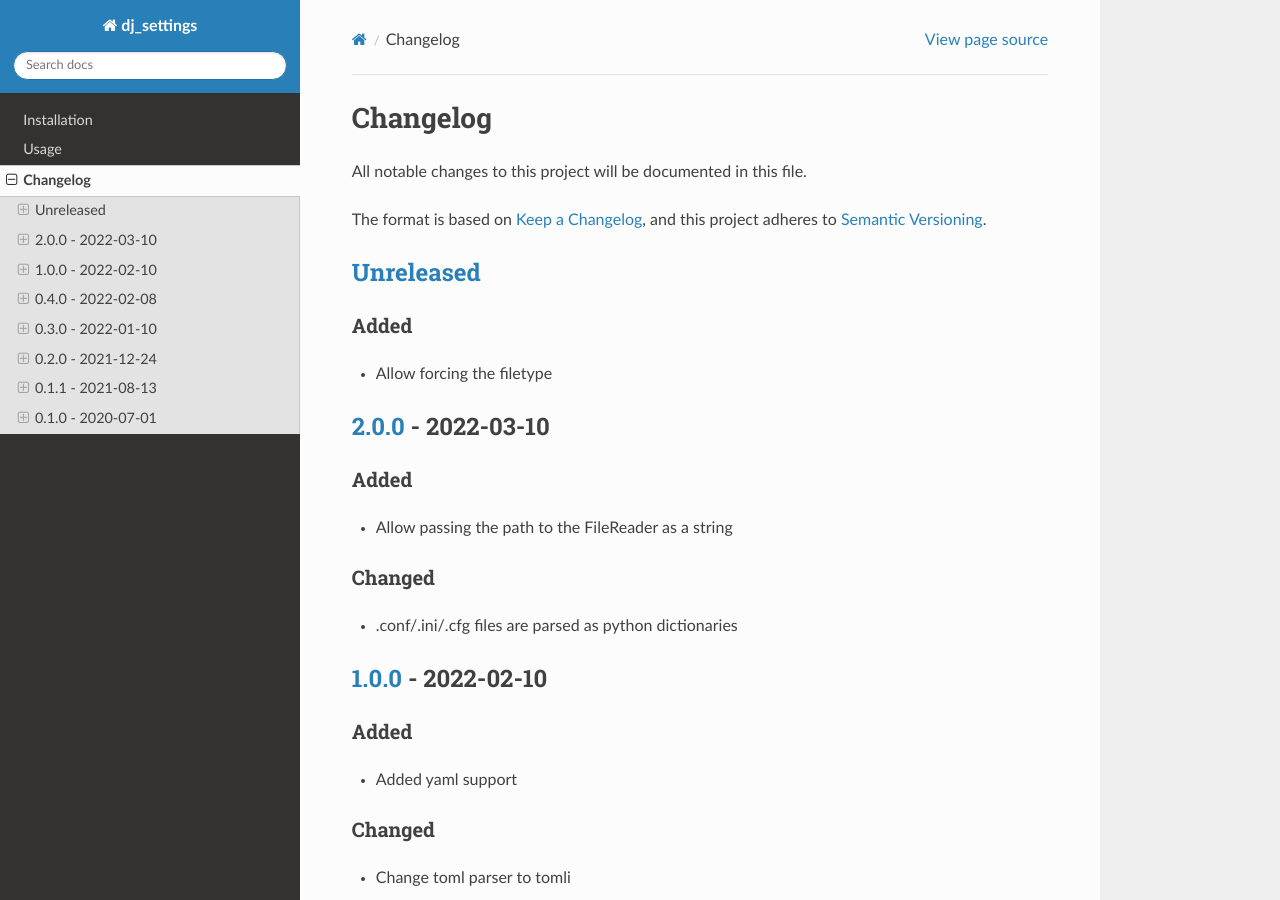
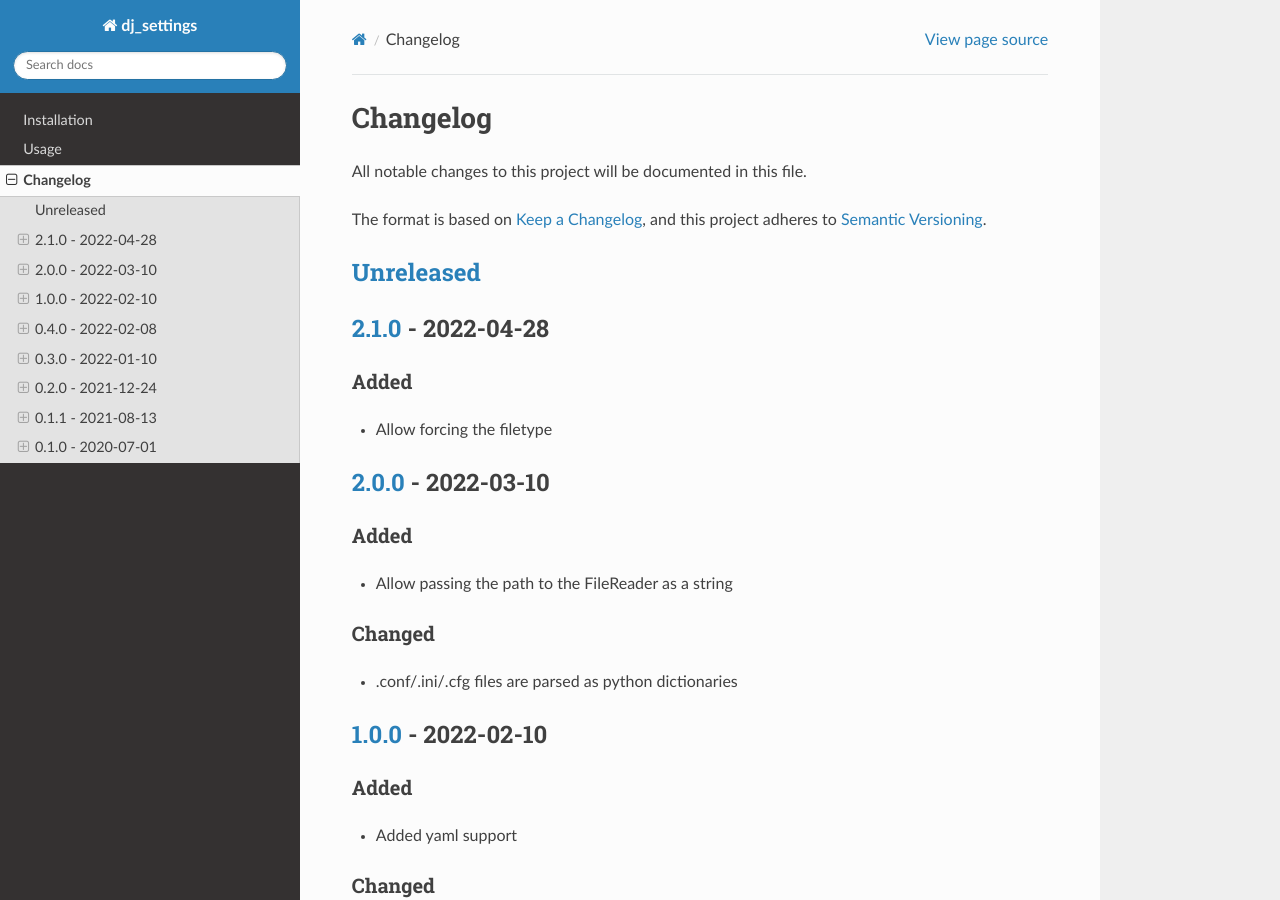
Before and after one commit to spapanik/dj_settings, a Sphinx documentation site: the page built from docs/source/changelog.rst, in a window 1280 px wide and 900 px high. Built offline with Sphinx 7.4.7 and the Read the Docs theme 2.0.0, drawn with Linux system fonts in a browser that asks for light colours.

Commit message:
Bump version

```diff
--- a/CHANGELOG.rst
+++ b/CHANGELOG.rst
@@ -8,6 +8,9 @@ The format is based on `Keep a Changelog`_, and this project adheres to `Semanti
 
 `Unreleased`_
 -------------
+
+`2.1.0`_ - 2022-04-28
+---------------------
 
 Added
 ^^^^^
@@ -76,7 +79,8 @@ Added
 * Allow including python files for settings
 
 
-.. _`unreleased`: https://github.com/spapanik/dj_settings/compare/v2.0.0...main
+.. _`unreleased`: https://github.com/spapanik/dj_settings/compare/v2.1.0...main
+.. _`2.1.0`: https://github.com/spapanik/dj_settings/compare/v2.0.0...v2.1.0
 .. _`2.0.0`: https://github.com/spapanik/dj_settings/compare/v1.0.0...v2.0.0
 .. _`1.0.0`: https://github.com/spapanik/dj_settings/compare/v0.4.0...v1.0.0
 .. _`0.4.0`: https://github.com/spapanik/dj_settings/compare/v0.3.0...v0.4.0
--- a/README.rst
+++ b/README.rst
@@ -38,7 +38,7 @@ The easiest way is to use `poetry`_ to manage your dependencies and add *dj_sett
 .. code-block:: toml
 
     [tool.poetry.dependencies]
-    dj_settings = "^2.0.0"
+    dj_settings = "^2.1.0"
 
 Usage
 ^^^^^
--- a/docs/source/installation.rst
+++ b/docs/source/installation.rst
@@ -7,7 +7,7 @@ The easiest way is to use `poetry`_ to manage your dependencies and add *dj_sett
 .. code-block:: toml
 
     [tool.poetry.dependencies]
-    dj_settings = "^2.0.0"
+    dj_settings = "^2.1.0"
 
 
 .. _poetry: https://python-poetry.org/
--- a/pyproject.toml
+++ b/pyproject.toml
@@ -26,7 +26,7 @@ testpaths = "tests"
 
 [tool.poetry]
 name = "dj_settings"
-version = "2.0.0"
+version = "2.1.0"
 description = "django settings manager"
 authors = [
     "Stephanos Kuma <stephanos@kuma.ai>",
```
